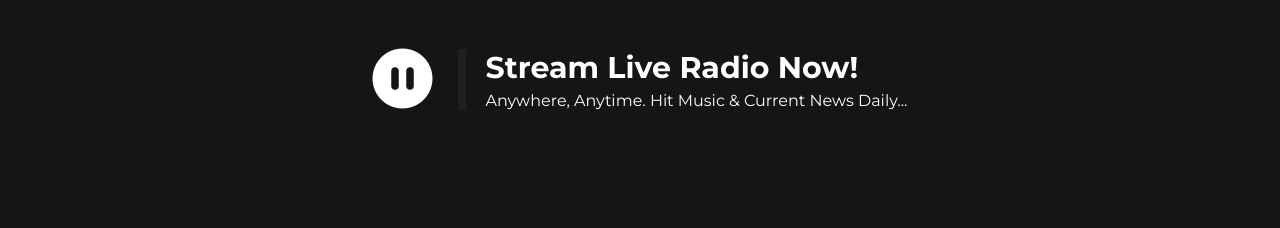
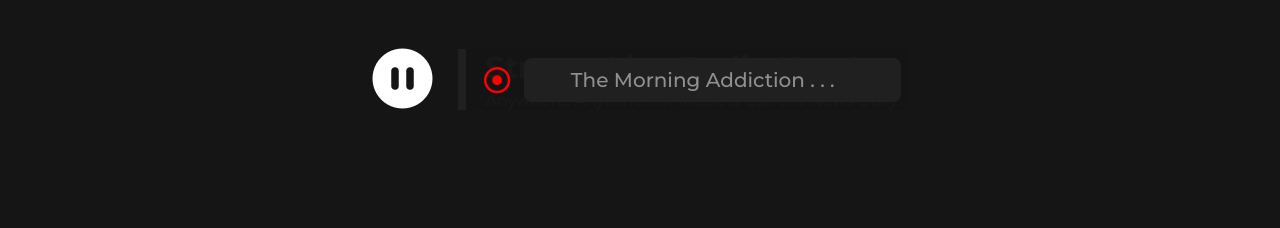
Before and after one commit to gelthemu/croozefm-archive, a plain HTML site: page index.html in a window 1280 px wide. Both pictures are taken after a click on the element 402 px from the left and 651 px from the top of the page. Shown: the part 572-800 px from the top of the page. Drawn offline with Linux system fonts and the light colour scheme.

Commit message:
stream.js

```diff
--- a/docs/css/stream.css
+++ b/docs/css/stream.css
@@ -48,6 +48,52 @@
   text-decoration: line-through;
 }
 
+.current-streaming-shows {
+  position: absolute;
+  top: 0;
+  left: 0;
+  width: 100%;
+  height: 100%;
+  background-color: rgba(21, 21, 21, 0.98);
+  display: none;
+  justify-content: flex-start;
+  align-items: center;
+  gap: 10px;
+  padding-left: 20px;
+}
+
+.current-streaming-shows i {
+  font-size: 22px;
+  color: var(--secondary-color);
+}
+
+.current-streaming-show {
+  background: var(--complementary-color);
+  padding: 10px 15px;
+  margin: 0 6px;
+  border-radius: 8px;
+  font-weight: 500;
+  font-size: 20px;
+  width: 90%;
+  overflow: hidden;
+  white-space: nowrap;
+}
+
+.current-streaming-show span {
+  opacity: 0.5;
+  display: inline-block;
+  animation: marquee 8s linear infinite;
+}
+
+@keyframes marquee {
+  0% {
+    transform: translateX(0%);
+  }
+  100% {
+    transform: translateX(35%);
+  }
+}
+
 @media only screen and (max-width: 1200px) {
   .stream-player {
     margin: 30px auto;
@@ -64,6 +110,20 @@
 
   .stream-description p {
     font-size: 14px;
+  }
+
+  .current-streaming-shows {
+    gap: 8px;
+  }
+
+  .current-streaming-shows i {
+    font-size: 16px;
+  }
+
+  .current-streaming-show {
+    padding: 8px 12px;
+    font-size: 17px;
+    width: 72.5%;
   }
 }
 
@@ -90,6 +150,10 @@
   .stream-description p {
     font-size: 10px;
   }
+
+  .current-streaming-shows i {
+    font-size: 15px;
+  }
 }
 
 @media only screen and (max-width: 432px) {
@@ -115,4 +179,19 @@
   .stream-description p {
     font-size: 8px;
   }
+
+  .current-streaming-shows {
+    gap: 4px;
+    padding-left: 15px;
+  }
+
+  .current-streaming-shows i {
+    font-size: 14px;
+  }
+
+  .current-streaming-show {
+    border-radius: 5px;
+    padding: 8px 12px;
+    width: 80%;
+  }
 }
--- /dev/null
+++ b/docs/js/stream.js
@@ -0,0 +1,89 @@
+// stream-live-radio
+document.addEventListener("DOMContentLoaded", function () {
+  const audio = document.getElementById("stream-player-audio");
+  const playPauseBtn = document.getElementById("play-pause");
+  const streamError = document.getElementById("stream-player-error");
+  const playIconClass = "fa-circle-play";
+  const pauseIconClass = "fa-circle-pause";
+
+  playPauseBtn.addEventListener("click", function () {
+    const currentStreamingShows = document.getElementById(
+      "current-streaming-shows"
+    );
+    const currentShowElement = document.getElementById(
+      "current-streaming-show"
+    );
+
+    function getUgandaTime() {
+      const now = new Date();
+      const ugandaTime = new Date(
+        now.toLocaleString("en-US", { timeZone: "Africa/Kampala" })
+      );
+      return ugandaTime;
+    }
+
+    function getCurrentShow() {
+      const ugandaTime = getUgandaTime();
+      const hours = ugandaTime.getHours();
+      const minutes = ugandaTime.getMinutes();
+
+      const showSchedule = [
+        { name: "The Morning Addiction . . .", start: 5, end: 10 },
+        { name: "The Coffee Break . . .", start: 10, end: 11 },
+        { name: "The LifeStyle Show . . .", start: 11, end: 14 },
+        { name: "The Most Wanted Hits . . .", start: 14, end: 16 },
+        { name: "The African Countdown . . .", start: 16, end: 17 },
+        { name: "The Evening Switch . . .", start: 17, end: 19 },
+        { name: "The Hits Selector . . .", start: 20, end: 22 },
+        { name: "Sports Bwino . . .", start: 22, end: 24 },
+      ];
+
+      for (let show of showSchedule) {
+        const startTime = new Date(ugandaTime);
+        startTime.setHours(show.start, 0, 0);
+
+        const endTime = new Date(ugandaTime);
+        endTime.setHours(show.end, 0, 0);
+
+        if (show.end < show.start) {
+          if (ugandaTime >= startTime || ugandaTime < endTime) {
+            return show.name;
+          }
+        } else if (ugandaTime >= startTime && ugandaTime < endTime) {
+          return show.name;
+        }
+      }
+
+      return "Great Music. Great Friends . . .";
+    }
+
+    function updateCurrentShow() {
+      const currentShow = getCurrentShow();
+      currentShowElement.textContent = `${currentShow}`;
+    }
+
+    window.onload = updateCurrentShow;
+
+    setInterval(updateCurrentShow, 2500);
+
+    if (audio.paused) {
+      audio
+        .play()
+        .then(() => {
+          streamError.style.display = "none";
+          currentStreamingShows.style.display = "flex";
+          playPauseBtn.querySelector("i").classList.remove(playIconClass);
+          playPauseBtn.querySelector("i").classList.add(pauseIconClass);
+        })
+        .catch((error) => {
+          streamError.style.display = "flex";
+          currentStreamingShows.style.display = "none";
+        });
+    } else {
+      audio.pause();
+      currentStreamingShows.style.display = "flex";
+      playPauseBtn.querySelector("i").classList.remove(pauseIconClass);
+      playPauseBtn.querySelector("i").classList.add(playIconClass);
+    }
+  });
+});
--- a/index.html
+++ b/index.html
@@ -50,6 +50,15 @@
             Oops!!! This Live Stream is
             currently&nbsp;<span>unavailable</span>&nbsp;. . .
           </p>
+          <div class="current-streaming-shows" id="current-streaming-shows">
+            <i
+              class="fa-regular fa-circle-dot fa-beat"
+              style="--fa-animation-duration: 0.5s"
+            ></i>
+            <p class="current-streaming-show">
+              <span id="current-streaming-show"></span>
+            </p>
+          </div>
         </div>
       </section>
 
@@ -275,6 +284,7 @@
       <section id="contact"></section>
     </main>
 
+    <script src="docs/js/stream.js" type="text/javascript"></script>
     <script src="scripts.js" type="text/javascript"></script>
   </body>
 </html>
--- a/scripts.js
+++ b/scripts.js
@@ -1,31 +1,3 @@
-// stream-live-radio
-document.addEventListener("DOMContentLoaded", function () {
-  const audio = document.getElementById("stream-player-audio");
-  const playPauseBtn = document.getElementById("play-pause");
-  const streamError = document.getElementById("stream-player-error");
-  const playIconClass = "fa-circle-play";
-  const pauseIconClass = "fa-circle-pause";
-
-  playPauseBtn.addEventListener("click", function () {
-    if (audio.paused) {
-      audio
-        .play()
-        .then(() => {
-          streamError.style.display = "none";
-          playPauseBtn.querySelector("i").classList.remove(playIconClass);
-          playPauseBtn.querySelector("i").classList.add(pauseIconClass);
-        })
-        .catch((error) => {
-          streamError.style.display = "flex";
-        });
-    } else {
-      audio.pause();
-      playPauseBtn.querySelector("i").classList.remove(pauseIconClass);
-      playPauseBtn.querySelector("i").classList.add(playIconClass);
-    }
-  });
-});
-
 // showcard-bgImages
 document.addEventListener("DOMContentLoaded", function () {
   const bgImages = {
```
Also changed, not shown: docs/css/presenters.css (indentation only).
